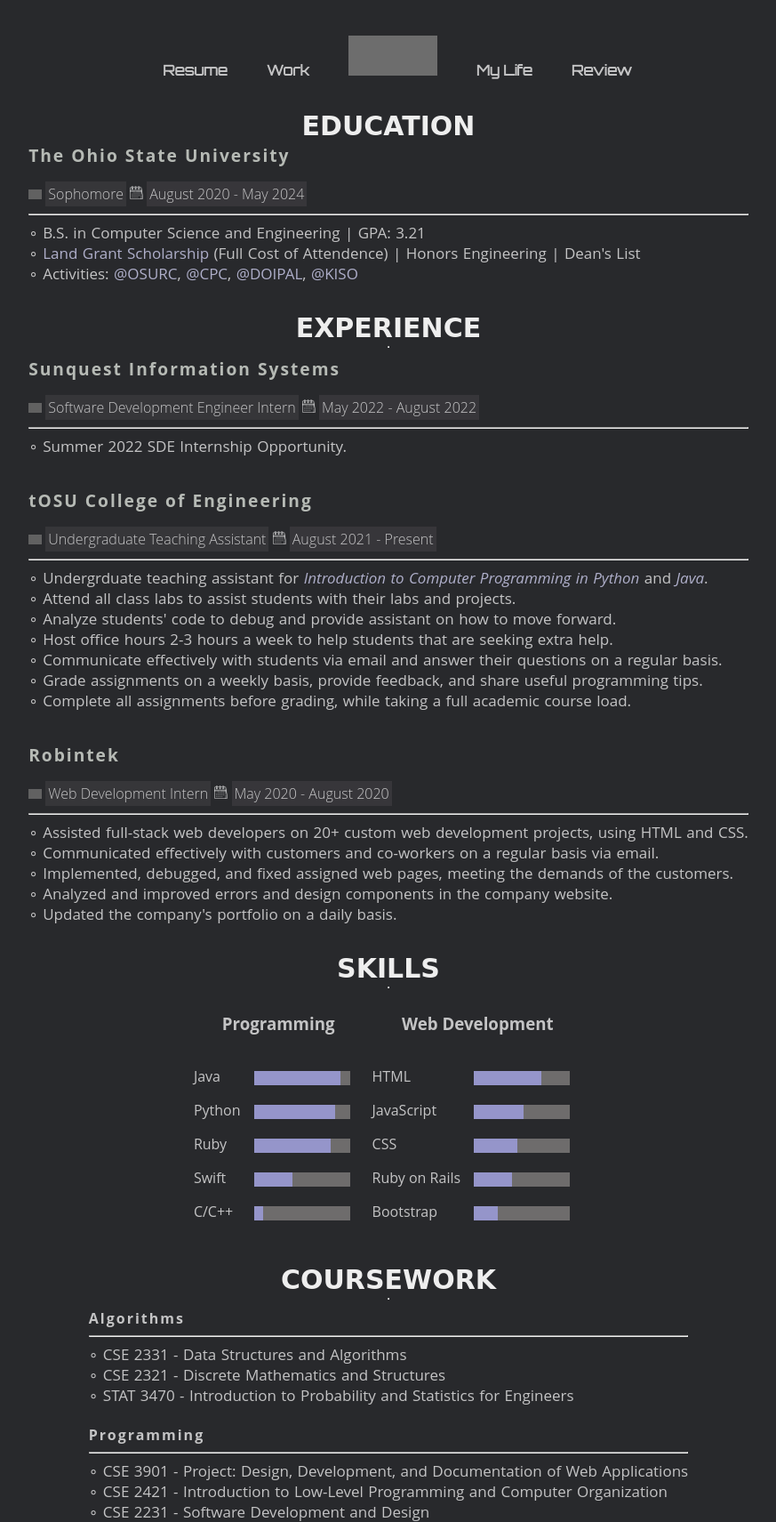
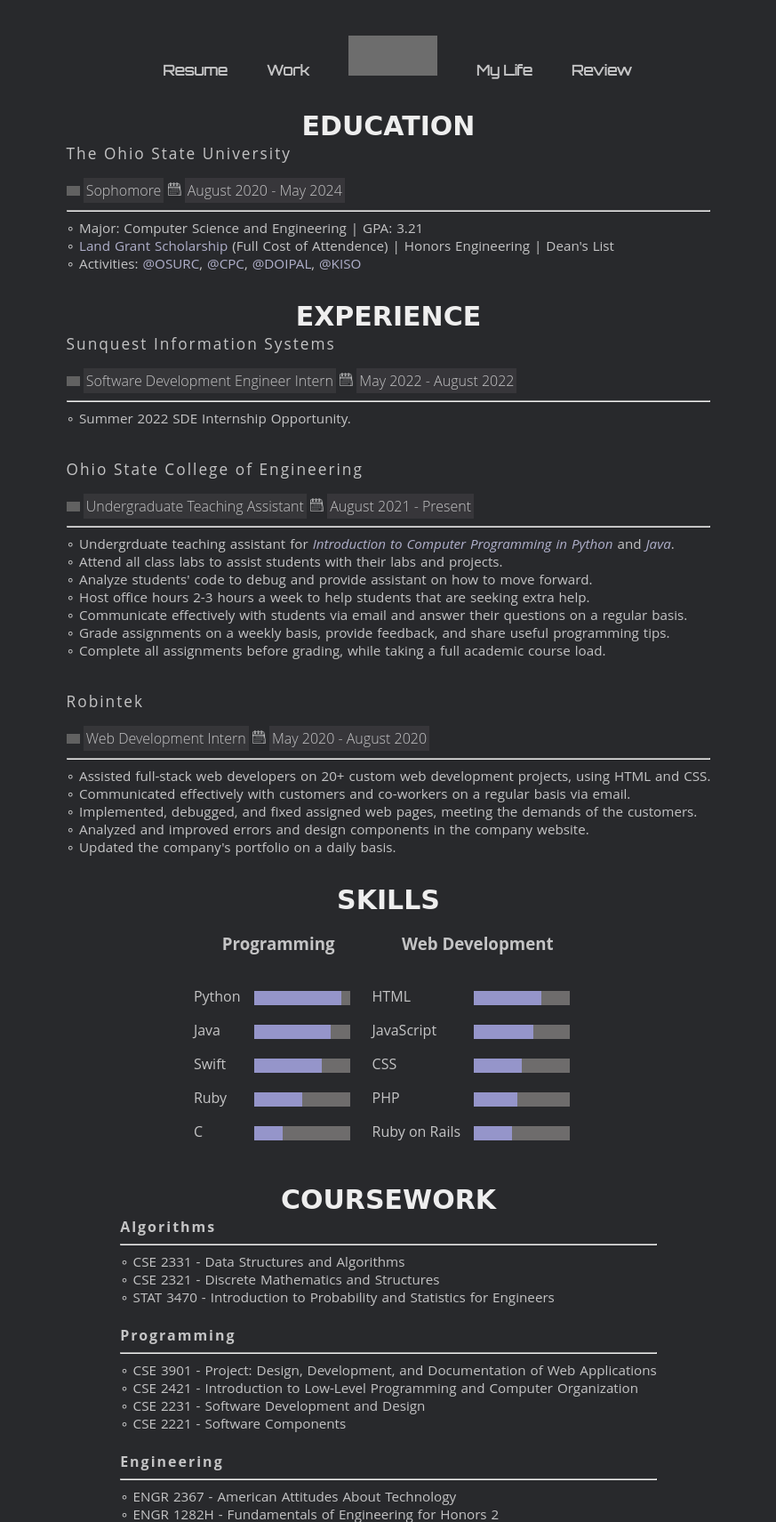
Before and after one commit to LukasMurdock/Portfolio, a PHP site: page /resume.html in a window 1280 px wide. Shown: the top 1711 px of the page at 89% size, without its empty margins (203-1076 px from the left). Run offline with PHP 8.4, Linux system fonts and the light colour scheme; some web fonts are replaced; grey boxes are pictures that could not be loaded.

Commit message:
천보승!

```diff
--- a/resume.html
+++ b/resume.html
@@ -28,7 +28,7 @@
         <ul>
             <li>
                 <a class="job-title" href="https://www.osu.edu/">
-                    <span style="letter-spacing: 2px; ">
+                    <span style="letter-spacing: 2px; color: #C4C4C5;">
                         The Ohio State University
                     </span>
                 </a>
@@ -44,7 +44,7 @@
                 <hr class="divider"/>
 
                 <div class="roles">
-                    <p>∘ B.S. in Computer Science and Engineering | GPA: 3.21 </p>
+                    <p>∘ Major: Computer Science and Engineering | GPA: 3.21 </p>
                     <p>∘ <a href="http://undergrad.osu.edu/cost-and-aid/merit-based-scholarships">Land Grant Scholarship</a> (Full Cost of Attendence) | Honors Engineering | Dean's List</p>
                     <p>∘ Activities:
                         <a href="https://www.osuclubrunning.org/">@OSURC</a>,
@@ -56,11 +56,10 @@
             </li>
 
             <h3 class="title">EXPERIENCE</h3>
-            <hr class="title-divider"/>
 
             <li>
                 <a class="job-title" href="https://www.sunquestinfo.com/">
-                    <span style="letter-spacing:2px;">
+                    <span style="letter-spacing:2px; color: #C4C4C5;">
                         Sunquest Information Systems
                     </span>
                 </a>
@@ -84,8 +83,8 @@
 
             <li>
                 <a class="job-title" href="https://engineering.osu.edu">
-                    <span style="letter-spacing: 2px;">
-                        tOSU College of Engineering
+                    <span style="letter-spacing: 2px; color: #C4C4C5;">
+                        Ohio State College of Engineering
                     </span>
                 </a>
 
@@ -114,7 +113,7 @@
 
             <li>
                 <a class="job-title" href="https://www.robintek.com">
-                    <span style="letter-spacing: 2px;">
+                    <span style="letter-spacing: 2px; color: #C4C4C5;">
                         Robintek
                     </span>
                 </a>
@@ -143,23 +142,22 @@
     <div class="resume-body">
         <ul class="skills">
             <h3 class="title">SKILLS</h3>
-            <hr class="title-divider"/>
             <div class="skill-cont-cont">
                 <div class="skill-cont">
                     <h3 class="skill-title">Programming</h3>
                     <li>
+                        <p>Python</p>
                         <p>Java</p>
-                        <p>Python</p>
+                        <p>Swift</p>
                         <p>Ruby</p>
-                        <p>Swift</p>
-                        <p>C/C++</p>
+                        <p>C</p>
                     </li>
                     <li>
-                        <p><progress value="90" max="100"></progress></p>
-                        <p><progress value="85" max="100"></progress></p>
+                        <p><progress value="91" max="100"></progress></p>
                         <p><progress value="80" max="100"></progress></p>
-                        <p><progress value="40" max="100"></progress></p>
-                        <p><progress value="10" max="100"></progress></p>
+                        <p><progress value="71" max="100"></progress></p>
+                        <p><progress value="50" max="100"></progress></p>
+                        <p><progress value="30" max="100"></progress></p>
                     </li>
                 </div>
             </div>
@@ -170,15 +168,15 @@
                         <p>HTML</p>
                         <p>JavaScript</p>
                         <p>CSS</p>
+                        <p>PHP</p>
                         <p>Ruby on Rails</p>
-                        <p>Bootstrap</p>
                     </li>
                     <li>
                         <p><progress value="70" max="100"></progress></p>
-                        <p><progress value="52" max="100"></progress></p>
+                        <p><progress value="62" max="100"></progress></p>
+                        <p><progress value="50" max="100"></progress></p>
                         <p><progress value="45" max="100"></progress></p>
                         <p><progress value="40" max="100"></progress></p>
-                        <p><progress value="25" max="100"></progress></p>
                     </li>
 
                 </div>
@@ -189,7 +187,6 @@
     <div class="resume-body">
         <ul>
             <h3 class="title">COURSEWORK</h3>
-            <hr class="title-divider"/>
 
             <li class="roles">
 
--- a/style.css
+++ b/style.css
@@ -341,7 +341,7 @@
 
 .roles p{
     margin: 0;
-    font-size: 1em;
+    font-size: 0.95em;
     word-spacing: 1px;
 }
 
@@ -374,11 +374,14 @@
 }
 
 .job-title {
-    color: #eee;
-    font-size: 1em;
-    font-weight: bolder;
+  color: #C4C4C5;
+    font-size: 0.9em;
     margin-bottom: 0;
     margin-top:0;
+}
+
+.job-title span{
+  color: #C4C4C5;
 }
 
 .date {
@@ -579,6 +582,10 @@
     height: auto;
   }
 
+}
+
+.container p {
+  font-size: 1em;
 }
 
 @media screen and (max-width: 740px) {
@@ -799,7 +806,3 @@
 .des a:hover {
   text-decoration: underline;
 }
-
-.roles p {
-  font-size: 17px;
-}
```
Also changed, not shown: my-life.html (+13 -17 lines).
